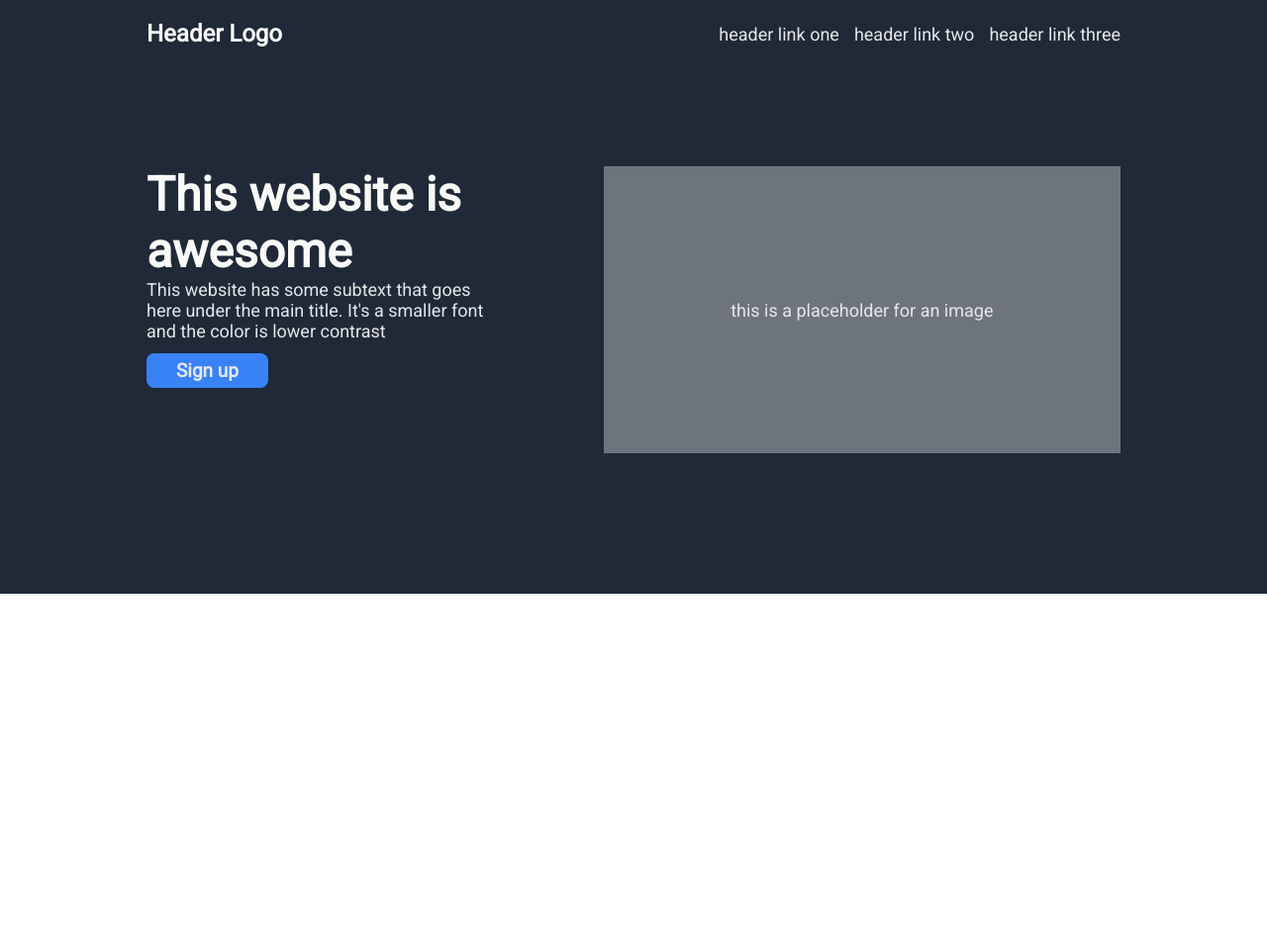
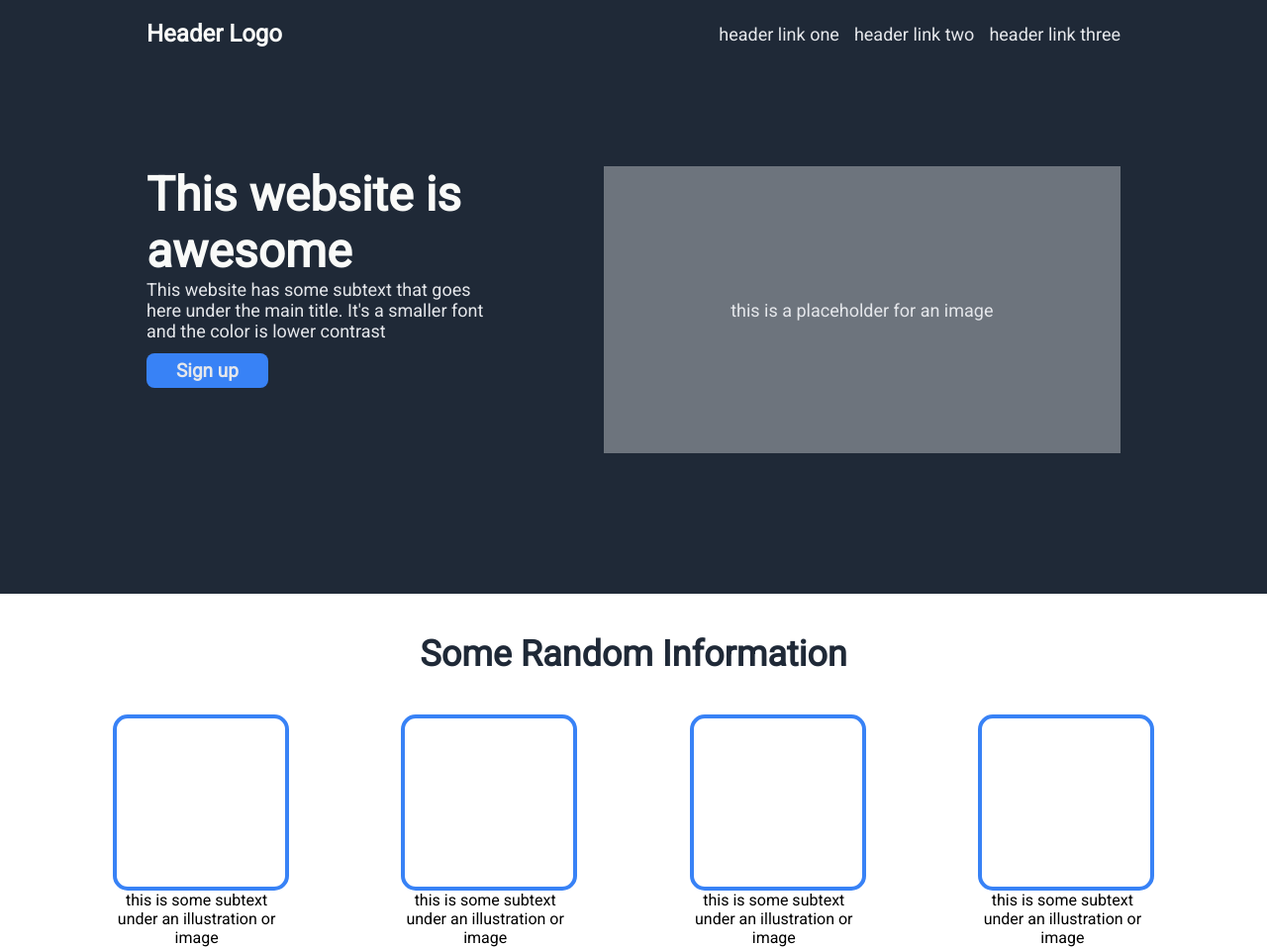
Before and after one commit to onnyx1/landing-page, a plain HTML site: page index.html in a window 1280 px wide. Shown: the whole page at 99% size. Before the commit the page ends 800 px from the top, so only its background shows below. Drawn offline with Linux system fonts and the light colour scheme.

Commit message:
Finished Section 2

```diff
--- a/index.html
+++ b/index.html
@@ -41,5 +41,40 @@
       </div>
     </div>
 </div>
+
+<div class = "information">
+
+<div style = "font-size: 36px; font-weight: 900; color: #1F2937; margin-top: 40px;">Some Random Information</div>
+
+<div class = "boxes">
+
+<div>
+    <div class = "box"></div>
+    <div class = "text">this is some subtext under an illustration or image</div>
+</div>
+
+<div>
+    <div class = "box"></div>
+    <div class = "text">this is some subtext under an illustration or image</div>
+</div>
+
+<div>
+    <div class = "box"></div>
+    <div class = "text">this is some subtext under an illustration or image</div>
+</div>
+
+<div>
+    <div class = "box"></div>
+    <div class = "text">this is some subtext under an illustration or image</div>
+</div>
+
+</div>
+
+
+
+
+</div>
+
+
   </body>
 </html>
--- a/style.css
+++ b/style.css
@@ -1,70 +1,64 @@
 body {
-    font-family: 'Roboto', sans-serif;
+  font-family: "Roboto", sans-serif;
   height: 100vh;
-    margin:0px;
+  margin: 0px;
 }
 
-
 .logo {
-
   font-size: 24px;
   font-weight: 900;
-    color: #F9FAF8;
+  color: #f9faf8;
 }
 
-
-
-.hero-text{
+.hero-text {
   font-size: 48px;
   font-weight: 900;
-    color: #F9FAF8;
+  color: #f9faf8;
 }
 
-.container, .header-area {
+.container,
+.header-area {
   display: flex;
   flex-direction: column;
 }
 
-
-.header-area{
+.header-area {
   width: 80%;
   height: 600px;
 }
 
 .nav {
-    display:flex;
+  display: flex;
   justify-content: space-between;
   align-items: center;
   padding: 20px;
   margin-bottom: 80px;
 }
 
-
-.size{
-    background-color: rgb(31,41,55);
+.size {
+  background-color: rgb(31, 41, 55);
   display: flex;
   justify-content: center;
 }
 
-.bottom-header{
+.bottom-header {
   display: flex;
   justify-content: space-between;
   padding: 20px;
-
 }
 
-.hero-image{
-    display:flex;
-    width:650px;
-    height:290px;
+.hero-image {
+  display: flex;
+  width: 650px;
+  height: 290px;
   font-size: 18px;
-    color: #E5E7EB;
-    background-color: #6D747D;
+  color: #e5e7eb;
+  background-color: #6d747d;
   justify-content: center;
   align-items: center;
 }
 
-.hero-section{
+.hero-section {
   display: flex;
   flex-direction: column;
   width: 450px;
@@ -72,30 +66,29 @@ body {
   margin-right: 100px;
 }
 
-
 ul {
   display: flex;
   list-style-type: none;
   gap: 15px;
   margin: 0px;
-    padding: 0px
+  padding: 0px;
 }
 
 a {
   text-decoration: none;
   font-size: 18px;
-    color: #E5E7EB;
+  color: #e5e7eb;
 }
 
-.hero-secondary-text{
+.hero-secondary-text {
   font-size: 18px;
-    color:#E5E7EB;
+  color: #e5e7eb;
 }
 
 button {
-    background-color: #3882F6;
-    font-family: 'Roboto', sans-serif;
-    color: #E5E7EB;
+  background-color: #3882f6;
+  font-family: "Roboto", sans-serif;
+  color: #e5e7eb;
   font-weight: 900;
   border-radius: 8px;
   font-size: 19px;
@@ -106,3 +99,29 @@ button {
   text-align: center;
   margin-top: 12px;
 }
+
+.information {
+  display: flex;
+  flex-direction: column;
+  align-items: center;
+}
+
+.boxes {
+  display: flex;
+  width: 100%;
+  justify-content: space-evenly;
+}
+
+.box {
+  width: 170px;
+  height: 170px;
+  border: 4px solid #3882f6;
+  border-radius: 15px;
+  margin-top: 40px;
+}
+
+.text {
+  width: 170px;
+  flex-wrap: wrap;
+  text-align: center;
+}
```
Lines whose indentation alone changed are shown as unchanged.
